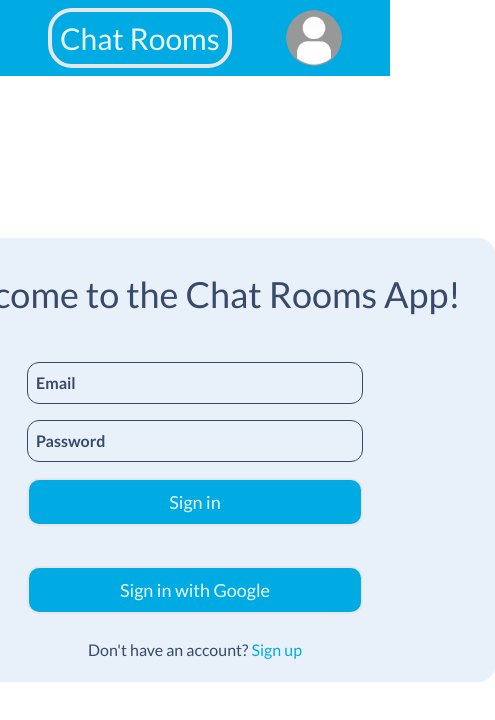
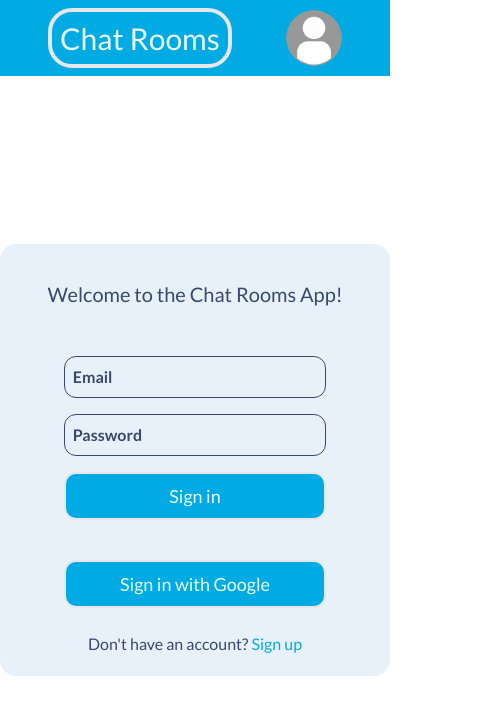
Before and after one commit to mgehrt1/chat-room, a Next.js app: page / in a window 390 px wide. Shown: the top 720 px of the page, 495 px wide, since content can reach past the window. Built offline with nearby package versions, Linux system fonts and the light colour scheme; no server answers.

Commit message:
mobile responsiveness on home page

```diff
--- a/app/page.tsx
+++ b/app/page.tsx
@@ -14,8 +14,8 @@ export default function App() {
     return (
         <div className="flex flex-col items-center min-w-screen min-h-screen">
             <Nav user={user} />
-            <div className="flex justify-center items-center flex-1">
-                <div className="bg-sky-blue rounded-2xl p-5 w-[600px]">{user ? <RoomSelector /> : <SignIn />}</div>
+            <div className="flex justify-center items-center flex-1 w-full">
+                <div className="bg-sky-blue rounded-2xl p-5 sm:w-[600px] w-full">{user ? <RoomSelector /> : <SignIn />}</div>
             </div>
         </div>
     );
--- a/components/SignIn.tsx
+++ b/components/SignIn.tsx
@@ -23,13 +23,13 @@ export default function SignIn() {
 
     return (
         <section className="flex flex-col items-center">
-            <h2 className="text-navy text-4xl mt-4">Welcome to the Chat Rooms App!</h2>
+            <h2 className="text-navy sm:text-4xl text-xl mt-4">Welcome to the Chat Rooms App!</h2>
             <form onSubmit={submit} className="flex flex-col items-center w-full">
-                <input type="text" name="email" value={email} placeholder="Email" onChange={(e) => setEmail(e.target.value)} className="bg-sky-blue placeholder:text-navy font-bold border-[1px] border-navy rounded-xl w-3/5 mt-12 pl-2 py-2" />
-                <input type="password" name="password" value={password} placeholder="Password" onChange={(e) => setPassword(e.target.value)} className="bg-sky-blue placeholder:text-navy font-bold border-[1px] border-navy rounded-xl w-3/5 mt-4 pl-2 py-2" />
-                <button className="bg-light-blue text-white-blue text-lg border-2 rounded-xl w-3/5 mt-4 py-2">Sign in</button>
+                <input type="text" name="email" value={email} placeholder="Email" onChange={(e) => setEmail(e.target.value)} className="bg-sky-blue placeholder:text-navy font-bold border-[1px] border-navy rounded-xl sm:w-3/5 w-3/4 mt-12 pl-2 py-2" />
+                <input type="password" name="password" value={password} placeholder="Password" onChange={(e) => setPassword(e.target.value)} className="bg-sky-blue placeholder:text-navy font-bold border-[1px] border-navy rounded-xl sm:w-3/5 w-3/4 mt-4 pl-2 py-2" />
+                <button className="bg-light-blue text-white-blue text-lg border-2 rounded-xl sm:w-3/5 w-3/4 mt-4 py-2">Sign in</button>
             </form>
-            <button onClick={signInWithGoogle} className="flex justify-center bg-light-blue text-white-blue text-lg border-2 rounded-xl w-3/5 mt-10 mb-6 py-2">
+            <button onClick={signInWithGoogle} className="flex justify-center bg-light-blue text-white-blue text-lg border-2 rounded-xl sm:w-3/5 w-3/4 mt-10 mb-6 py-2">
                 Sign in with Google
             </button>
             <p className="text-navy">
```
